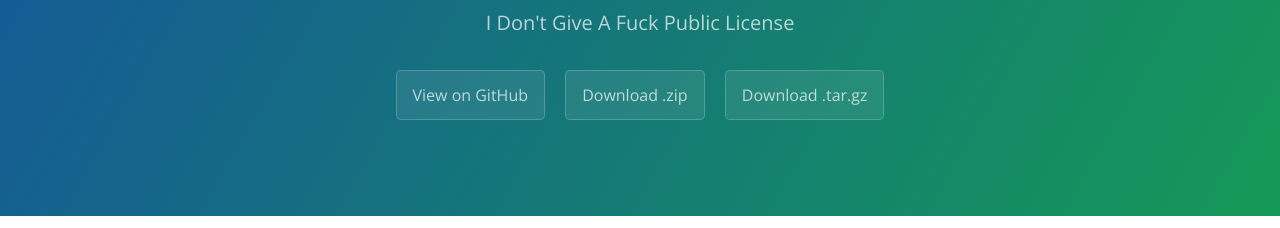
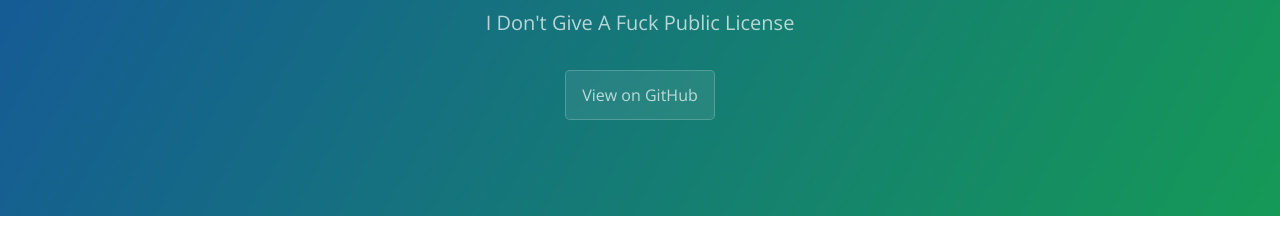
Before and after one commit to My2ndAngelic/IDGAFPL, a plain HTML site: page index.html in a window 1280 px wide. Shown: the part 167-395 px from the top of the page. Drawn offline with nearby package versions, Linux system fonts and the light colour scheme.

Commit message:
Update index.html

```diff
--- a/index.html
+++ b/index.html
@@ -14,8 +14,6 @@
       <h1 class="project-name">IDGAFPL</h1>
       <h2 class="project-tagline">I Don&#39;t Give A Fuck Public License</h2>
       <a href="https://github.com/My2ndAngelic/IDGAFPL" class="btn">View on GitHub</a>
-      <a href="https://github.com/My2ndAngelic/IDGAFPL/zipball/master" class="btn">Download .zip</a>
-      <a href="https://github.com/My2ndAngelic/IDGAFPL/tarball/master" class="btn">Download .tar.gz</a>
     </section>
 
     <section class="main-content">
```
